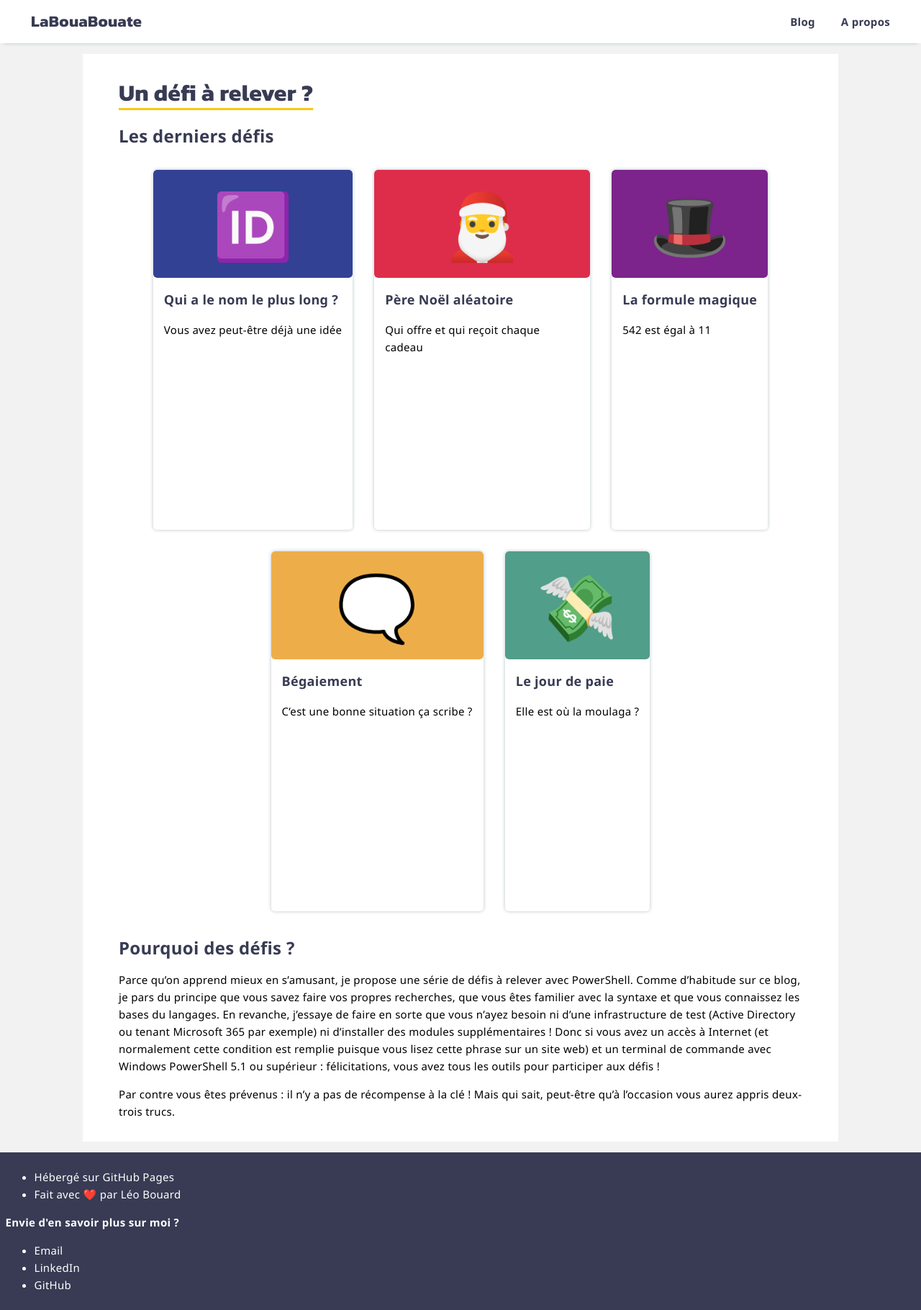
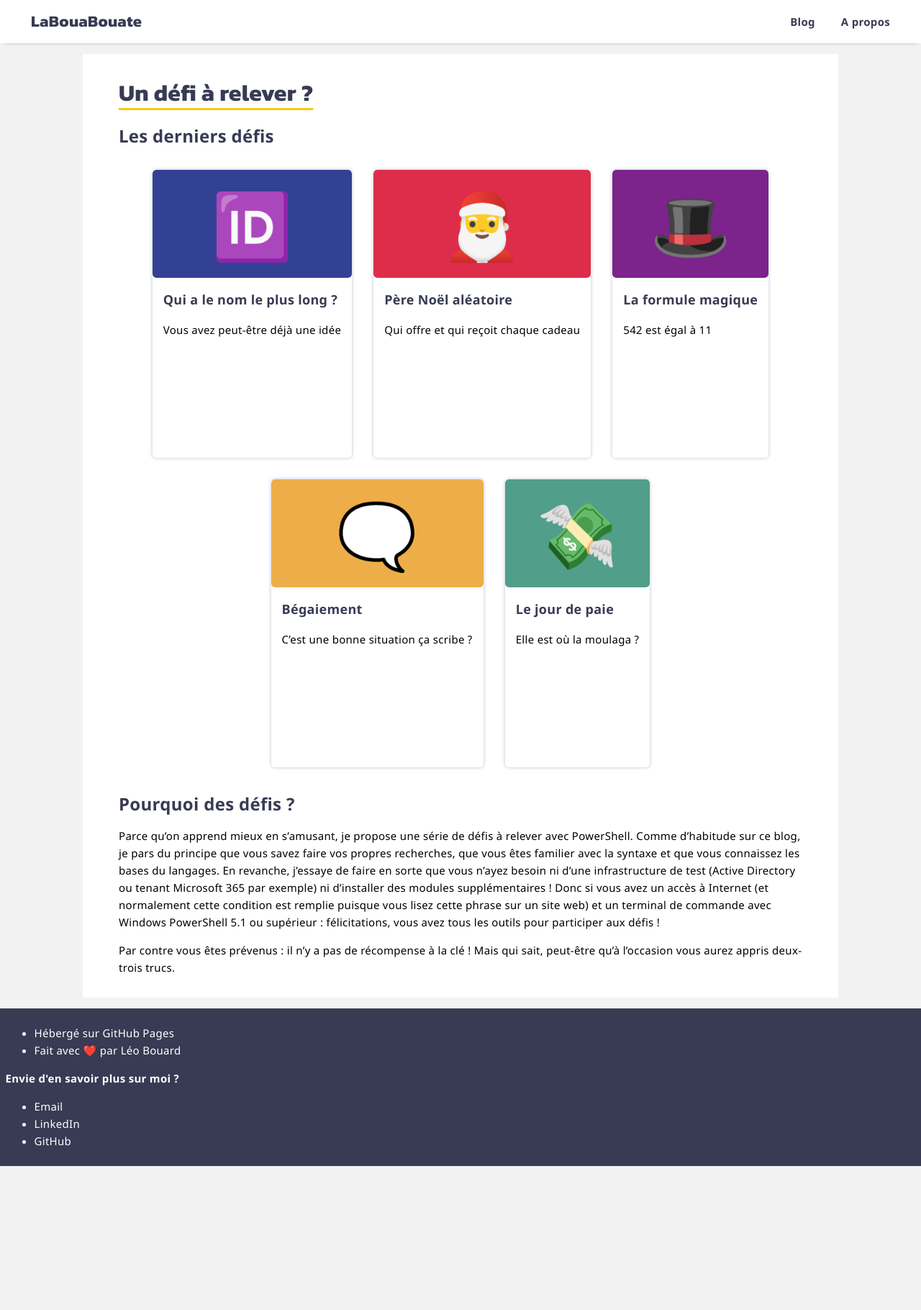
Before and after one commit to leobouard/leobouard.github.io, a Jekyll site: the page built from challenges.md, in a window 1280 px wide. Shown: the whole page at 72% size. Built offline with Jekyll 4.4.1, drawn with Linux system fonts in a browser that asks for light colours; our own code applies the rules of GitHub Pages for plain Markdown files; after the commit the page ends 1620 px from its top, so only the background shows below that.

Commit message:
Update posts.scss

```diff
--- a/assets/css/posts.scss
+++ b/assets/css/posts.scss
@@ -15,14 +15,13 @@
 
 .card {
     margin: 15px;
-    min-width: 200px;
-    max-width: 300px;
     flex-grow: 1;
-    height: 500px;
+    height: 400px;
     box-shadow: 0 0 5px 0 #b8c3c9;
     transition: all 100ms ease-in-out;
     border-radius: 5px;
     flex: 1 1 0px;
+    flex-basis: 300px;
 }
 
 .card:hover {
```
